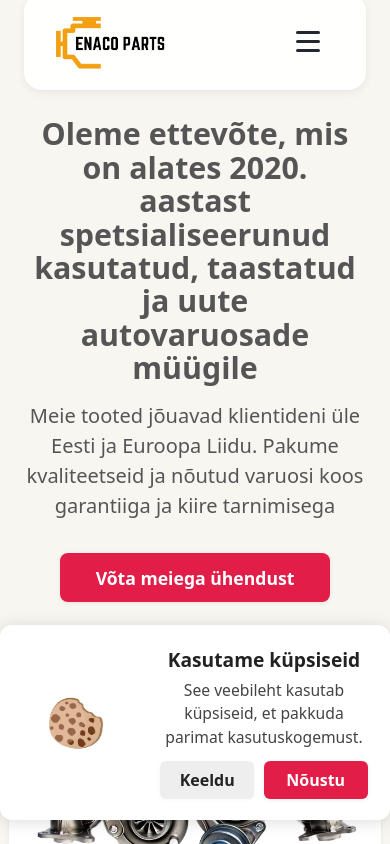
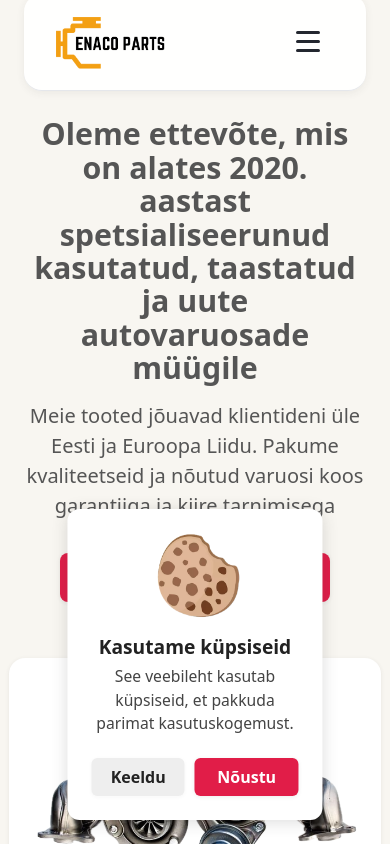
Before and after one commit to TigerTimofey/enaco-web, a React (Vite) app: page / in a window 390 px wide. Shown: the top 844 px of the page. Built offline with nearby package versions, Linux system fonts and the light colour scheme.

Commit message:
Refactor CookieConsent component for improved layout and responsiveness; update styles and animations for better user experience

```diff
--- a/src/App.jsx
+++ b/src/App.jsx
@@ -62,10 +62,12 @@ function CookieConsent({ lang }) {
   }
 
   return (
-    <div style={{
+    <div
+      className="cookie-consent-popup"
+      style={{
         position: 'fixed',
         bottom: 24,
-      right: 0,
+        right: 10,
         zIndex: 9999,
         background: '#fff',
         color: '#222',
@@ -75,32 +77,41 @@ function CookieConsent({ lang }) {
         maxWidth: 420,
         minWidth: 260,
         display: 'flex',
+        flexDirection: 'column',
+        alignItems: 'center',
+        transition: 'transform 0.4s cubic-bezier(.4,0,.2,1)',
+        animation: 'slideInRightCustom 0.5s',
+      }}
+    >
+
+      <div style={{
+        display: 'flex',
         flexDirection: 'row',
         alignItems: 'center',
+        width: '100%',
+        justifyContent: 'center',
         gap: 18,
-      transition: 'transform 0.4s cubic-bezier(.4,0,.2,1)',
-      animation: 'slideInRight 0.5s',
+        marginBottom: 12,
       }}>
-      <img
-        src={'/cookies.png'}
-        alt="Cookies"
-        style={{
-          width: 120,
-          height: 120,
-          marginRight: 0,
-          marginLeft: 0,
-          display: 'block',
-          flexShrink: 0,
-        }}
-      />
+
         <div style={{
           display: 'flex',
           flexDirection: 'column',
           alignItems: 'center',
+          justifyContent: 'center',
           flex: 1,
-        justifyContent: 'center',
           width: '100%',
-      }}>
+        }}>    <img
+          src={'/cookies.png'}
+          alt="Cookies"
+          style={{
+            width: 100,
+            height: 100,
+            display: 'block',
+            flexShrink: 0,
+            marginBottom: 8,
+          }}
+        />
           <div style={{
             fontWeight: 600,
             marginBottom: 4,
@@ -113,16 +124,19 @@ function CookieConsent({ lang }) {
             fontSize: '0.98em',
             color: '#444',
             textAlign: 'center',
-          marginBottom: 12,
-          maxWidth: 440,
+            maxWidth: 240,
           }}>
             {cookieText}
+          </div>
+        </div>
       </div>
       <div style={{
         display: 'flex',
         gap: 10,
         justifyContent: 'center',
         width: '100%',
+        marginTop: 10,
+
       }}>
         <button
           onClick={rejectCookies}
@@ -157,11 +171,22 @@ function CookieConsent({ lang }) {
           {acceptText}
         </button>
       </div>
-      </div>
       <style>{`
-        @keyframes slideInRight {
+        @keyframes slideInRightCustom {
           from { transform: translateX(400px); opacity: 0; }
           to { transform: translateX(0); opacity: 1; }
+        }
+        @media (max-width: 700px) {
+          .cookie-consent-popup {
+            left: 50% !important;
+            right: unset !important;
+            bottom: 24px !important;
+            transform: translateX(-50%) !important;
+            max-width: 98vw !important;
+            min-width: 0 !important;
+            padding: 1em 1.5em 1.5em 1.5em !important;
+            animation: slideInRightCustom 0.5s !important;
+          }
         }
       `}</style>
     </div>
```
Also changed, not shown: public/cookies.png. Lines whose indentation alone changed are shown as unchanged.
